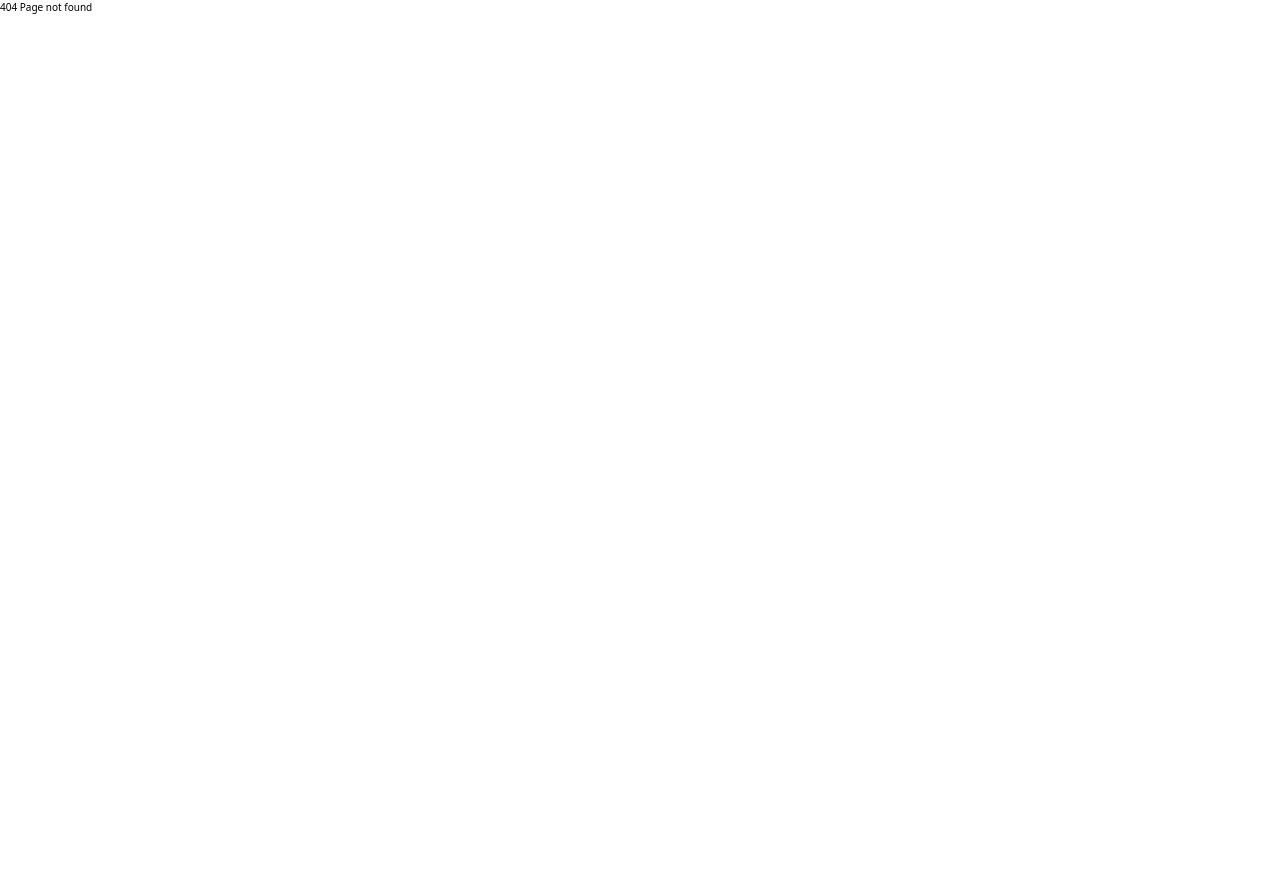
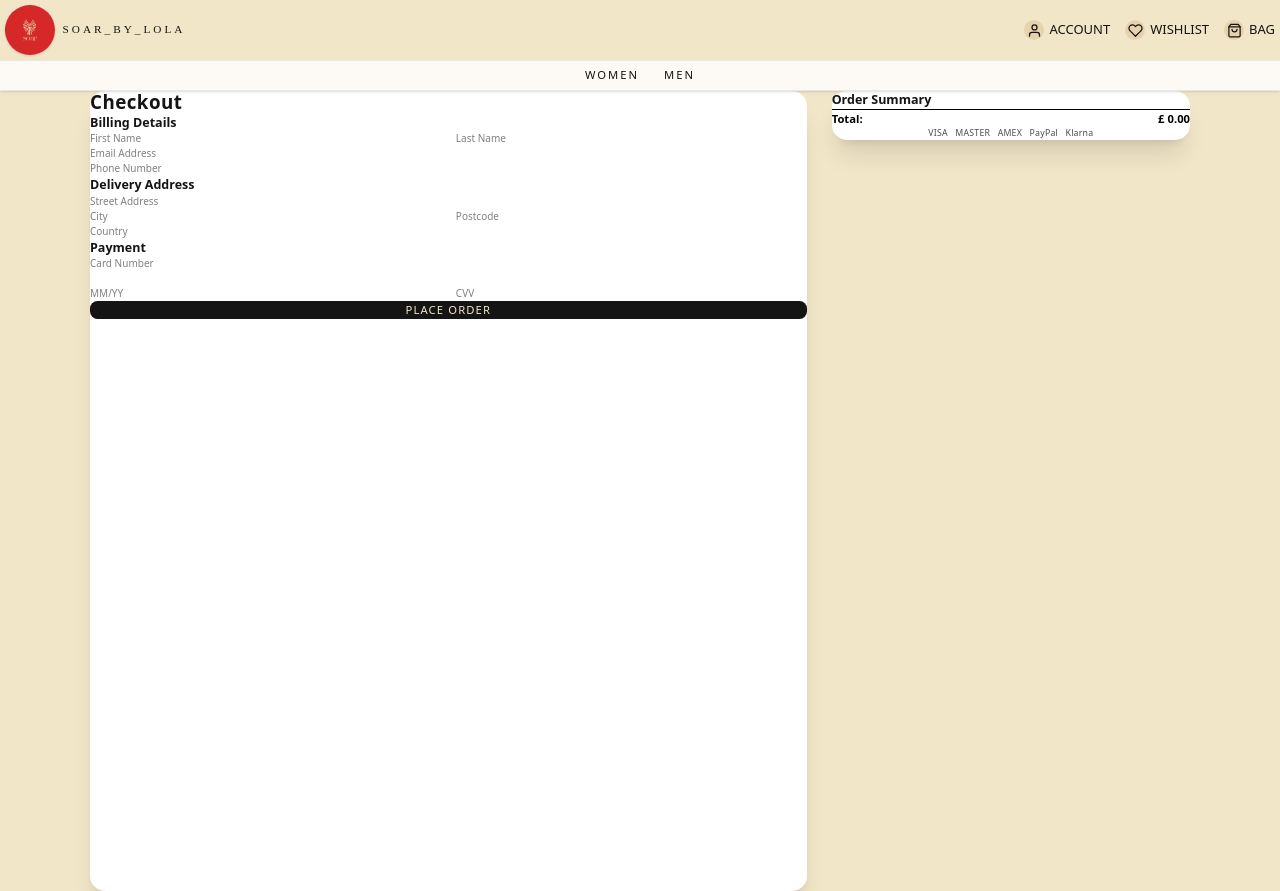
Before and after one commit to olamidefrancis/SoarByLola, a React (Vite) app: page /Checkout in a window 1280 px wide. Before the commit this address had no page. Before the commit the page ends 800 px from the top, so only its background shows below. Built offline with nearby package versions, Linux system fonts and the light colour scheme.

Commit message:
Orderpage modification and Checkoutpage design

```diff
--- a/src/App.jsx
+++ b/src/App.jsx
@@ -8,6 +8,7 @@ import Men from './Components/Men/Men'
 import OrdersPage from './Components/OrdersPage/OrdersPage'
 import Wishlist from './Components/Wishlist/Wishlist'
 import { createBrowserRouter, RouterProvider } from "react-router"
+import Checkout from './Components/Checkout/Checkout'
 
 const router = createBrowserRouter([
   {
@@ -46,8 +47,15 @@ const router = createBrowserRouter([
                 <Wishlist/>
            </div>,
   errorElement: <div>404 Page not found</div>
+ },
+  {
+  path:'/Checkout',
+  element: <div>
+                <Navbar/>
+                <Checkout/>
+           </div>,
+  errorElement: <div>404 Page not found</div>
  }
-
 
 
 
--- /dev/null
+++ b/src/Components/Checkout/Checkout.jsx
@@ -0,0 +1,147 @@
+import React, { useContext } from "react";
+import { StoreContext } from "../../context/StoreContext";
+import "./Checkout.css";
+
+function Checkout() {
+  const { orders } = useContext(StoreContext);
+
+  const subtotal = orders.reduce((total, item) => {
+    return total + item.Price * item.quantity;
+  }, 0);
+
+  return (
+    <div className="min-h-screen bg-[#f2e6c8] flex justify-center py-14 px-4">
+      <div className="w-full max-w-[1100px] grid grid-cols-1 lg:grid-cols-[2fr_1fr] gap-10">
+
+        {/* ================= LEFT SIDE - FORM ================= */}
+        <div className="bg-white rounded-3xl shadow-xl p-8 md:p-10">
+
+          <h2 className="text-3xl font-semibold tracking-wide mb-8 text-[#141414]">
+            Checkout
+          </h2>
+
+          {/* BILLING DETAILS */}
+          <div className="space-y-6">
+            <h3 className="text-xl font-semibold text-[#141414]">Billing Details</h3>
+
+            <div className="grid grid-cols-1 md:grid-cols-2 gap-6">
+              <input type="text" placeholder="First Name"
+                className="checkout-input" />
+              <input type="text" placeholder="Last Name"
+                className="checkout-input" />
+            </div>
+
+            <input type="email" placeholder="Email Address"
+              className="checkout-input w-full" />
+            <input type="tel" placeholder="Phone Number"
+              className="checkout-input w-full" />
+          </div>
+
+          {/* DELIVERY */}
+          <div className="space-y-6 mt-10">
+            <h3 className="text-xl font-semibold text-[#141414]">Delivery Address</h3>
+
+            <input type="text" placeholder="Street Address"
+              className="checkout-input w-full" />
+
+            <div className="grid grid-cols-1 md:grid-cols-2 gap-6">
+              <input type="text" placeholder="City"
+                className="checkout-input" />
+              <input type="text" placeholder="Postcode"
+                className="checkout-input" />
+            </div>
+
+            <input type="text" placeholder="Country"
+              className="checkout-input w-full" />
+          </div>
+
+          {/* PAYMENT */}
+          <div className="space-y-6 mt-10">
+            <h3 className="text-xl font-semibold text-[#141414]">Payment</h3>
+
+            <div className="grid grid-cols-1 gap-6">
+              <input
+                type="text"
+                placeholder="Card Number"
+                className="checkout-input w-full"
+              />
+
+              <div className="grid grid-cols-2 gap-6">
+                <input
+                  type="text"
+                  placeholder="MM/YY"
+                  className="checkout-input"
+                />
+                <input
+                  type="text"
+                  placeholder="CVV"
+                  className="checkout-input"
+                />
+              </div>
+            </div>
+          </div>
+
+          {/* PLACE ORDER */}
+          <button className="mt-10 w-full bg-[#141414] text-[#f2e6c8] py-4 rounded-xl tracking-widest text-lg uppercase hover:opacity-90 transition">
+            Place Order
+          </button>
+        </div>
+
+        {/* ================= RIGHT SIDE - ORDER SUMMARY ================= */}
+        <div className="bg-white rounded-3xl shadow-xl p-8 md:p-10 h-fit sticky top-10">
+
+          <h3 className="text-xl font-semibold mb-6 text-[#141414]">
+            Order Summary
+          </h3>
+
+          <div className="space-y-6 border-b pb-6 mb-6">
+            {orders.map((item, index) => (
+              <div key={index} className="flex justify-between items-center">
+
+                <div className="flex items-center gap-4">
+                  <img
+                    src={item.Picture[0]}
+                    alt={item.Title}
+                    className="w-16 h-16 object-cover rounded-md"
+                  />
+                  <div>
+                    <h4 className="text-sm font-semibold uppercase">
+                      {item.Title}
+                    </h4>
+                    <p className="text-xs">
+                      {item.size
+                        ? item.size
+                        : item.measurement}
+                    </p>
+                  </div>
+                </div>
+
+                <span className="font-semibold">
+                  £ {item.Price * item.quantity}
+                </span>
+
+              </div>
+            ))}
+          </div>
+
+          {/* TOTAL */}
+          <div className="flex justify-between text-lg font-semibold mb-6">
+            <span>Total:</span>
+            <span>£ {subtotal.toFixed(2)}</span>
+          </div>
+
+          {/* PAYMENT METHODS UI */}
+          <div className="flex gap-3 justify-center mt-4 opacity-70 text-sm tracking-wide">
+            <span>VISA</span>
+            <span>MASTER</span>
+            <span>AMEX</span>
+            <span>PayPal</span>
+            <span>Klarna</span>
+          </div>
+        </div>
+      </div>
+    </div>
+  );
+}
+
+export default Checkout;
--- a/src/Components/Men/Men.jsx
+++ b/src/Components/Men/Men.jsx
@@ -27,7 +27,7 @@ const products = [
 const sizes = ["XS", "S", "M", "L", "XL"];
 
 function Men() {
-  const { setOrders, setLikes } = useContext(StoreContext);
+  const { setOrders, setLikes, likes, orders } = useContext(StoreContext);
 
   const [productData, setProductData] = useState(
     products.map(() => ({
@@ -50,8 +50,18 @@ function Men() {
   };
 
   const handleLike = (index, item) => {
+    const alreadyLiked = likes.some(
+      (likedItem) => likedItem.Title === item.Title
+    );
+
+    if (alreadyLiked && !productData[index].liked) {
+      alert(`${item.Title} is already in your wishlist.`);
+      return;
+    }
+
     const updated = [...productData];
     const isLiked = !updated[index].liked;
+
     updated[index].liked = isLiked;
     setProductData(updated);
 
@@ -63,6 +73,13 @@ function Men() {
 
   const handleAddToBag = (index, item) => {
     const data = productData[index];
+
+    const alreadyInBag = orders.some(
+      (orderItem) => orderItem.Title === item.Title
+    );
+
+    // ❌ Removed alert logic — button now handles this visually
+    if (alreadyInBag) return;
 
     setOrders((prev) => [
       ...prev,
@@ -78,13 +95,18 @@ function Men() {
   return (
     <div className="bg-[#faf8f3] min-h-screen px-3 md:px-16 py-16 space-y-24">
 
-      {products.map((item, i) => (
+      {products.map((item, i) => {
+        const isInBag = orders.some(
+          (orderItem) => orderItem.Title === item.Title
+        );
+
+        return (
           <div key={i} className="flex flex-col gap-8">
 
             {/* IMAGE STRIP */}
-          <div className="relative w-full  overflow-hidden">
+            <div className="relative w-full overflow-hidden">
 
-            {/* ALWAYS 4 IMAGES IN A ROW — RESPONSIVE SHRINKING */}
+              {/* ALWAYS 4 IMAGES IN A ROW */}
               <div className="grid grid-cols-4 w-full">
                 {item.Picture.map((img, index) => (
                   <div
@@ -101,15 +123,15 @@ function Men() {
               </div>
 
               {/* PREMIUM GLASS PANEL */}
-            <div className="  w-full bg-black/60 backdrop-blur-md text-white px-6 sm:px-7 py-6 paddy space-y-5">
+              <div className="w-full bg-black/60 backdrop-blur-md text-white px-6 sm:px-7 py-6 paddy space-y-5">
 
                 {/* TITLE + PRICE + LIKE */}
                 <div className="flex justify-between items-start">
                   <div>
-                  <h2 className="text-sm font-semibold tracking-widest uppercase font-light">
+                    <h2 className="text-sm font-semibold tracking-widest uppercase">
                       {item.Title}
                     </h2>
-                  <p className="text-xl font-light mt-1 font-semibold">
+                    <p className="text-xl font-semibold mt-1">
                       £{item.Price}
                     </p>
                   </div>
@@ -133,10 +155,10 @@ function Men() {
                       <button
                         key={size}
                         onClick={() => handleSizeChange(i, size)}
-                      className={`px-4 py-2 w-9 h-9 text-xs border rounded-full tracking-wide transition paddy
+                        className={`w-9 h-9 text-xs border rounded-full tracking-wide transition paddy
                           ${
                             productData[i].size === size
-                            ? "bg-white text-black "
+                              ? "bg-white text-black"
                               : "border-white/40 text-white hover:bg-white hover:text-black"
                           }
                         `}
@@ -153,23 +175,31 @@ function Men() {
                       placeholder="Enter measurement (optional)…"
                       value={productData[i].measurement}
                       onChange={(e) => handleMeasurement(i, e.target.value)}
-                    className="w-full bg-black/35 border border-white/30 p-3 rounded-md text-md  md:text-lg placeholder-white/60 focus:outline-none focus:border-white h-[50px] paddy"
+                      className="w-full bg-black/35 border border-white/30 p-3 rounded-md text-md md:text-lg placeholder-white/60 focus:outline-none focus:border-white h-[50px] paddy"
                     />
                   </div>
 
-                {/* ADD TO BAG */}
+                  {/* ADD TO BAG BUTTON */}
                   <button
                     onClick={() => handleAddToBag(i, item)}
-                  className="px-7 py-3 text-sm uppercase tracking-widest border border-white/40 rounded-md hover:bg-white hover:text-black transition paddy"
+                    disabled={isInBag}
+                    className={`px-7 py-3 text-sm uppercase tracking-widest border rounded-md transition paddy
+                      ${
+                        isInBag
+                          ? "border-white/20 text-white/50 cursor-not-allowed bg-black/40"
+                          : "border-white/40 hover:bg-white hover:text-black text-white"
+                      }
+                    `}
                   >
-                  Add to Bag
+                    {isInBag ? "Already in Bag" : "Add to Bag"}
                   </button>
 
                 </div>
               </div>
             </div>
           </div>
-      ))}
+        );
+      })}
 
     </div>
   );
--- a/src/Components/OrdersPage/OrdersPage.jsx
+++ b/src/Components/OrdersPage/OrdersPage.jsx
@@ -1,9 +1,10 @@
-import { useContext, useState } from "react";
+import { useContext, useState, useMemo } from "react";
 import { StoreContext } from "../../context/StoreContext";
 import "./OrdersPage.css";
+import { Link } from "react-router";
 
 function OrdersPage() {
-  const { orders,setOrders } = useContext(StoreContext);
+  const { orders, setOrders } = useContext(StoreContext);
 
   const [selectedQuantity, setSelectedQuantity] = useState(
     Object.fromEntries(orders.map((_, i) => [i, 1]))
@@ -23,14 +24,21 @@ function OrdersPage() {
     }));
   };
 
-  const handleOrderRemoval =(itemIndex)=>{
-    setOrders((prevorders) => prevorders.filter((_, i) => i !== itemIndex));
-  }
+  const handleOrderRemoval = (itemIndex) => {
+    setOrders((prevOrders) => prevOrders.filter((_, i) => i !== itemIndex));
+  };
 
+  // ✅ CALCULATE SUBTOTAL
+  const subtotal = useMemo(() => {
+    return orders.reduce((total, item, i) => {
+      const qty = selectedQuantity[i] || 1;
+      return total + item.Price * qty;
+    }, 0);
+  }, [orders, selectedQuantity]);
 
   return (
     <div className="min-h-screen bg-[#f2e6c8] flex justify-center py-12 px-4">
-      <div className="w-full max-w-[800px] bg-[#f2e6c8] rounded-3xl shadow-2xl p-6 md:p-10">
+      <div className="w-full max-w-[1000px] bg-[#f2e6c8] rounded-3xl shadow-2xl p-6 md:p-10">
 
         {/* HEADER */}
         <div className="mb-8 text-center">
@@ -38,15 +46,16 @@ function OrdersPage() {
             className="text-3xl md:text-4xl tracking-wide text-[#141414]"
             style={{ fontFamily: "'Playfair Display', serif" }}
           >
-            Your Orders
+            Your Bag
           </h1>
-          <p className="text-sm text-[#141414]/70 mt-1">
-            Track and manage your recent purchases.
-          </p>
+          <p className="text-sm text-[#141414]/70 mt-1">Review your items before checkout.</p>
         </div>
 
-        {/* ORDER LIST */}
-        <ul className="space-y-6 ">
+        {/* MAIN GRID — ITEMS LEFT, CHECKOUT RIGHT */}
+        <div className="grid grid-cols-1 lg:grid-cols-[2fr_1fr] gap-12">
+
+          {/* LEFT: ORDER LIST  */}
+          <ul className="space-y-6">
             {orders?.map((item, i) => (
               <li
                 key={i}
@@ -64,33 +73,40 @@ function OrdersPage() {
                 {/* CONTENT */}
                 <div className="flex-1 flex flex-col justify-between gap-y-1">
 
-                {/* TITLE  AND REMOVE FROM BAG*/}
-                <div className="flex justify-between ">
+                  {/* TITLE + REMOVE */}
+                  <div className="flex justify-between">
                     <h2
-                    className="text-xl tracking-wide text-[#141414] uppercase text-semibold"
+                      className="text-xl tracking-wide text-[#141414] uppercase font-semibold"
                       style={{ fontFamily: "'Playfair Display', serif" }}
                     >
                       {item.Title}
                     </h2>
 
-                  <div className="w-8 h-8 flex items-center justify-center rounded-full border border-[#141414] hover:bg-[#d62828] hover:text-[#f2e6c8]  hover:border-[#d62828]  transition text-xl max-[500px]:w-10 max-[500px]:bg-[#d62828] max-[500px]:text-white max-[500px]:border-[#d62828]" onClick={()=>{handleOrderRemoval(i)}}><p>X</p></div>
+                    <div
+                      className="w-8 h-8 flex items-center justify-center rounded-full border border-[#141414] hover:bg-[#d62828] hover:text-[#f2e6c8] hover:border-[#d62828] transition text-xl cursor-pointer"
+                      onClick={() => handleOrderRemoval(i)}
+                    >
+                      <p>X</p>
+                    </div>
                   </div>
 
                   {/* SIZE + QTY */}
                   <div className="flex flex-wrap items-center gap-6 mt-4 text-[#141414] font-semibold">
 
                     <span className="text-xl">
-                        Size:
-                        <span className="font-semibold padorder">{item.size &&  item.measurement
+                      Size:{" "}
+                      <span className="font-semibold padorder">
+                        {item.size && item.measurement
                           ? item.measurement
-                        : (item.size || item.measurement)}
+                          : item.size || item.measurement}
                       </span>
                     </span>
 
+                    {/* QUANTITY */}
                     <div className="flex items-center gap-3">
                       <button
                         onClick={() => handleQuantitySub(i)}
-                      className="w-8 h-8 flex items-center justify-center rounded-full border border-[#141414] hover:bg-[#141414] hover:text-[#f2e6c8] transition text-xl"
+                        className="w-8 h-8 flex items-center justify-center rounded-full border border-[#141414] hover:bg-[#141414] hover:text-[#f2e6c8] transition"
                       >
                         <p className="text-2xl">-</p>
                       </button>
@@ -101,7 +117,7 @@ function OrdersPage() {
 
                       <button
                         onClick={() => handleQuantityAdd(i)}
-                      className="w-8 h-8 flex items-center justify-center rounded-full border border-[#141414] hover:bg-[#141414] hover:text-[#f2e6c8] transition "
+                        className="w-8 h-8 flex items-center justify-center rounded-full border border-[#141414] hover:bg-[#141414] hover:text-[#f2e6c8] transition"
                       >
                         <p className="text-2xl">+</p>
                       </button>
@@ -118,6 +134,37 @@ function OrdersPage() {
               </li>
             ))}
           </ul>
+
+          {/*  RIGHT: CHECKOUT PANEL */}
+          <div className="bg-white shadow-xl border border-[#141414]/10 rounded-2xl p-6 h-[20vh] sticky top-10 padorder flex flex-col gap-4 justify-center ">
+            <h3 className="text-xl font-semibold text-[#141414] mb-4 tracking-wide">
+              Order Details
+            </h3>
+
+            {/* SUBTOTAL */}
+            <div className="flex justify-between text-lg font-semibold text-[#141414] mb-6">
+              <span>Subtotal:</span>
+              <span>£ {subtotal.toFixed(2)}</span>
+            </div>
+
+            {/* CHECKOUT BUTTON */}
+            <Link
+              to="/Checkout"
+              className="block w-full text-center bg-[#141414] text-[#f2e6c8] py-3 rounded-xl text-lg tracking-wide hover:opacity-90 transition"
+            >
+              CHECKOUT
+            </Link>
+
+            {/* PAYMENT ICONS (FAKE, UI ONLY) */}
+            <div className="flex gap-3 justify-center mt-5 opacity-60 text-xs">
+              <span>VISA</span>
+              <span>MASTER</span>
+              <span>PayPal</span>
+              <span>Klarna</span>
+            </div>
+          </div>
+
+        </div>
       </div>
     </div>
   );
--- a/src/Components/Wishlist/Wishlist.jsx
+++ b/src/Components/Wishlist/Wishlist.jsx
@@ -6,7 +6,7 @@ import { Link } from "react-router";
 const sizes = ["XS", "S", "M", "L", "XL"];
 
 function Wishlist() {
-  const { likes, setLikes, selectedSizes, setSelectedSizes, measurements, setMeasurements } =
+  const { likes, setLikes, selectedSizes, setSelectedSizes, measurements, setMeasurements, orders, setOrders } =
     useContext(StoreContext);
 
   const handleSize = (itemIndex, size) => {
@@ -64,6 +64,28 @@ function Wishlist() {
     setLikes((prevLikes) => prevLikes.filter((_, i) => i !== index));
   };
 
+  // ✅ CHECK IF ITEM IS ALREADY IN ORDERS
+  const isInBag = (itemTitle) => {
+    return orders.some((orderItem) => orderItem.Title === itemTitle);
+  };
+
+  const handleAddToBag = (item) => {
+    const alreadyInBag = isInBag(item.Title);
+
+    if (alreadyInBag) {
+      alert("Item already in Bag");
+      return;
+    }
+
+    setOrders((prev) => [
+      ...prev,
+      {
+        ...item,
+        quantity: 1,
+      },
+    ]);
+  };
+
   return (
     <div className="min-h-screen bg-[#f2e6c8] flex justify-center py-12 px-4">
       <div className="w-full max-w-[900px] bg-[#f2e6c8] rounded-3xl shadow-2xl p-6 md:p-10 gap-y-2">
@@ -83,7 +105,10 @@ function Wishlist() {
 
         {/* LIST */}
         <ul className="space-y-6">
-          {likes.map((item, i) => (
+          {likes.map((item, i) => {
+            const alreadyInBag = isInBag(item.Title);
+
+            return (
               <li
                 key={i}
                 className="flex flex-col md:flex-row gap-6 p-5 rounded-2xl bg-white shadow-md border border-[#141414]/10 "
@@ -119,7 +144,6 @@ function Wishlist() {
 
                   {/* SIZE SECTION */}
                   <div className="mt-4">
-
                     {item.size ? (
                       <p className="text-lg font-bold text-[#141414]">
                         Size: <span className="font-semibold">{item.size}</span>
@@ -169,14 +193,24 @@ function Wishlist() {
                       £ {item.Price}
                     </p>
 
-                  <Link className="bg-[#d62828] text-[#f2e6c8] px-5 py-2 rounded-full text-sm tracking-wide hover:scale-[1.02] transition padwish">
-                    ADD TO BAG
+                    <Link
+                      onClick={() => !alreadyInBag && handleAddToBag(item)}
+                      className={`px-5 py-2 rounded-full text-sm tracking-wide transition padwish
+                        ${alreadyInBag
+                          ? "bg-gray-400 cursor-not-allowed text-white"
+                          : "bg-[#d62828] text-[#f2e6c8] hover:scale-[1.02] cursor-pointer"
+                        }`}
+                    >
+                      {alreadyInBag ? "Already in Bag" : "Add to Bag"}
                     </Link>
                   </div>
+
                 </div>
               </li>
-          ))}
+            );
+          })}
         </ul>
+
       </div>
     </div>
   );
```
Also changed, not shown: src/Components/Checkout/Checkout.css (added). Lines whose indentation alone changed are shown as unchanged.
